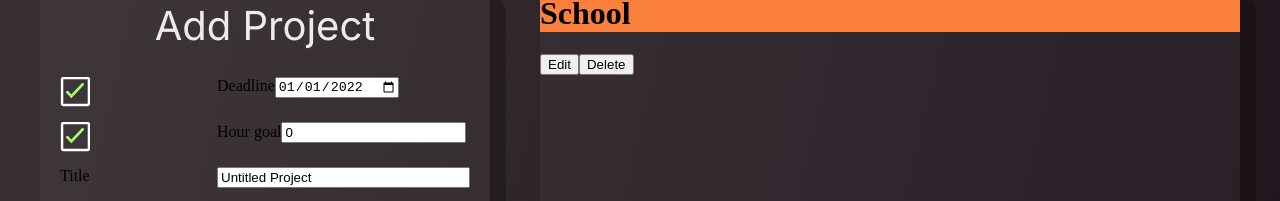
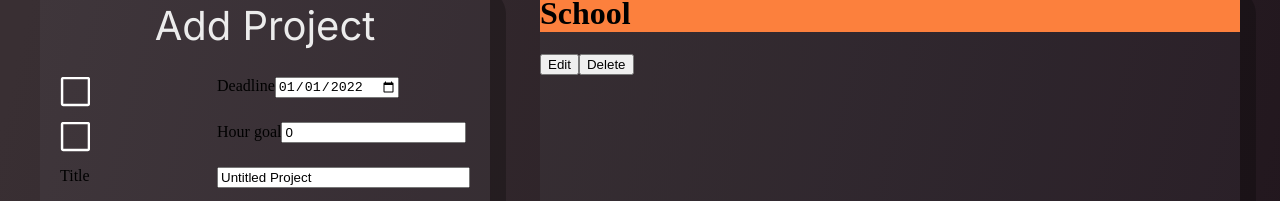
Before and after one commit to exlpt/project-tracker, a React (Create React App) app: page / in a window 1280 px wide. Shown: the part 156-357 px from the top of the page. Built offline with nearby package versions, Linux system fonts and the light colour scheme.

Commit message:
Fix bug with checkboxes

```diff
--- a/src/components/projectsPage/AddEditProject.module.css
+++ b/src/components/projectsPage/AddEditProject.module.css
@@ -81,19 +81,19 @@ input[type="checkbox"] {
 	position: absolute;
 	top: 20%;
 	bottom: 20%;
-	left: 20%;
-	right: 20%;
+	left: 100%;
+	right: -60%;
 
 	z-index: 0;
 
-	transition: 0.25s ease-out;
+	transition: 0.25s ease-in;
 
 	content: url("../../assets/images/projectsPage/check.svg");
 }
 
 input[type="checkbox"]:checked + .form__checkbox::after {
-	left: 100%;
-	right: -60%;
+	left: 20%;
+	right: 20%;
 
-	transition: 0.25s ease-in;
+	transition: 0.25s ease-out;
 }
```
